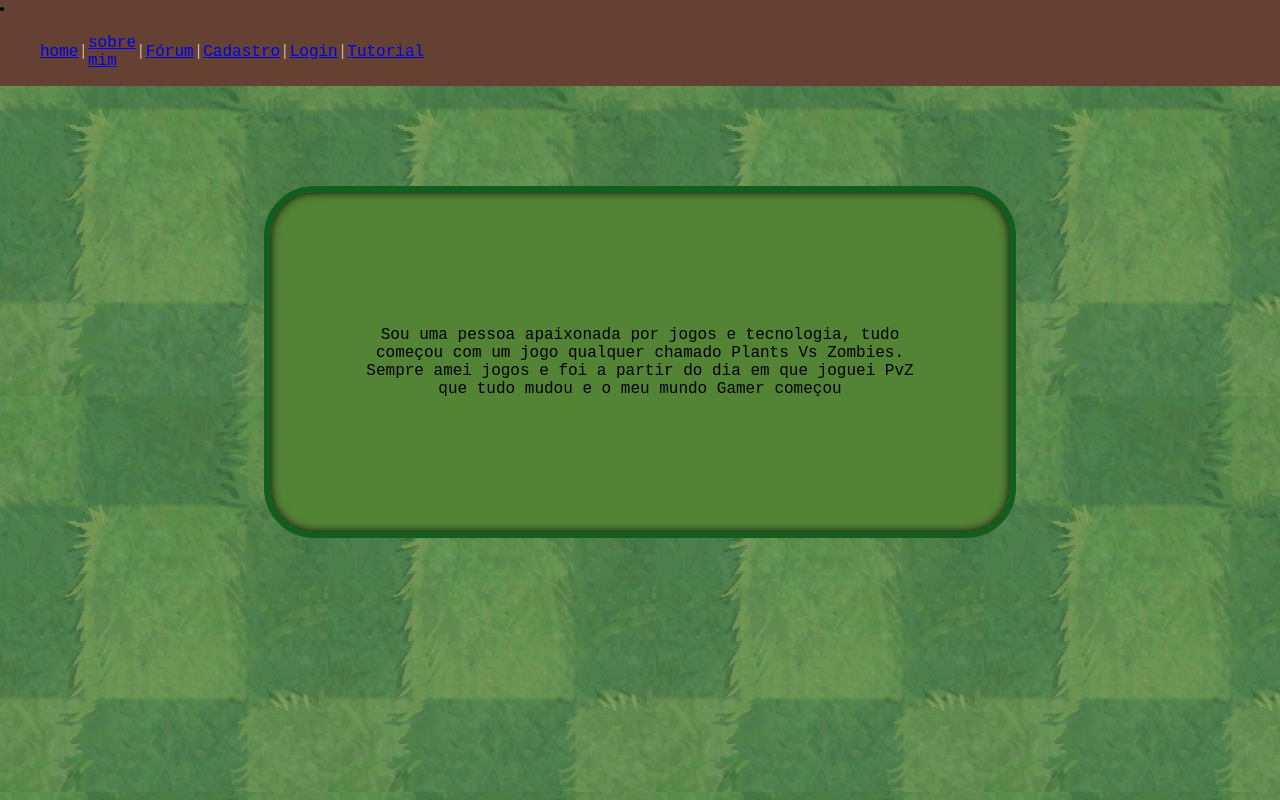
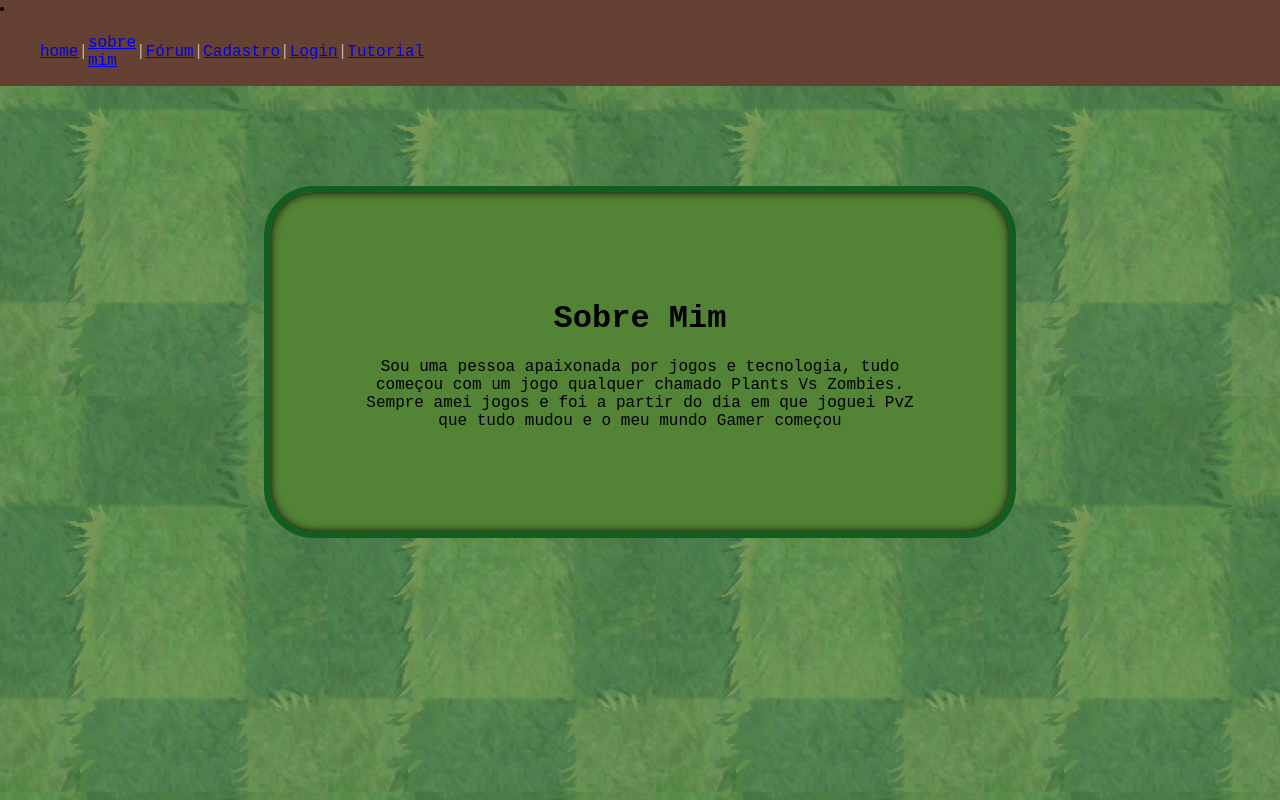
Before and after one commit to Leo0192/Projeto_Individual_PvZ, a plain HTML site: page Site/main - legado/sobre mim.html in a window 1280 px wide. Drawn offline with Linux system fonts and the light colour scheme.

Commit message:
adicionando título a aba "Sobre Mim"

```diff
--- a/Site/main - legado/sobre mim.html
+++ b/Site/main - legado/sobre mim.html
@@ -39,6 +39,7 @@
     <div class="sobre_mim">
         <div class="container">
             <div class="box">
+                <h1>Sobre Mim</h1>
             <p>Sou uma pessoa apaixonada por jogos e tecnologia, tudo começou com um jogo qualquer chamado
                 Plants Vs Zombies. Sempre amei
                 jogos e foi a partir do dia em que joguei PvZ que tudo mudou e o meu mundo Gamer começou
```
